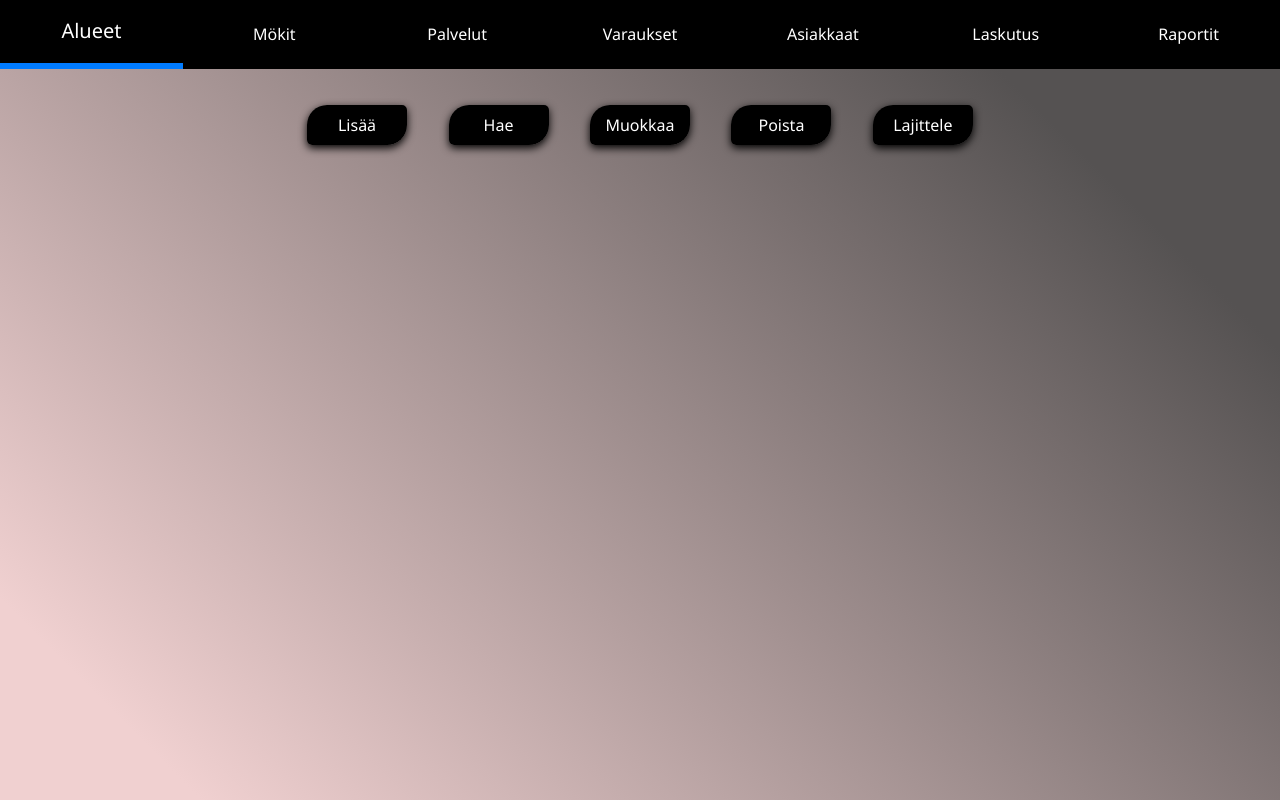
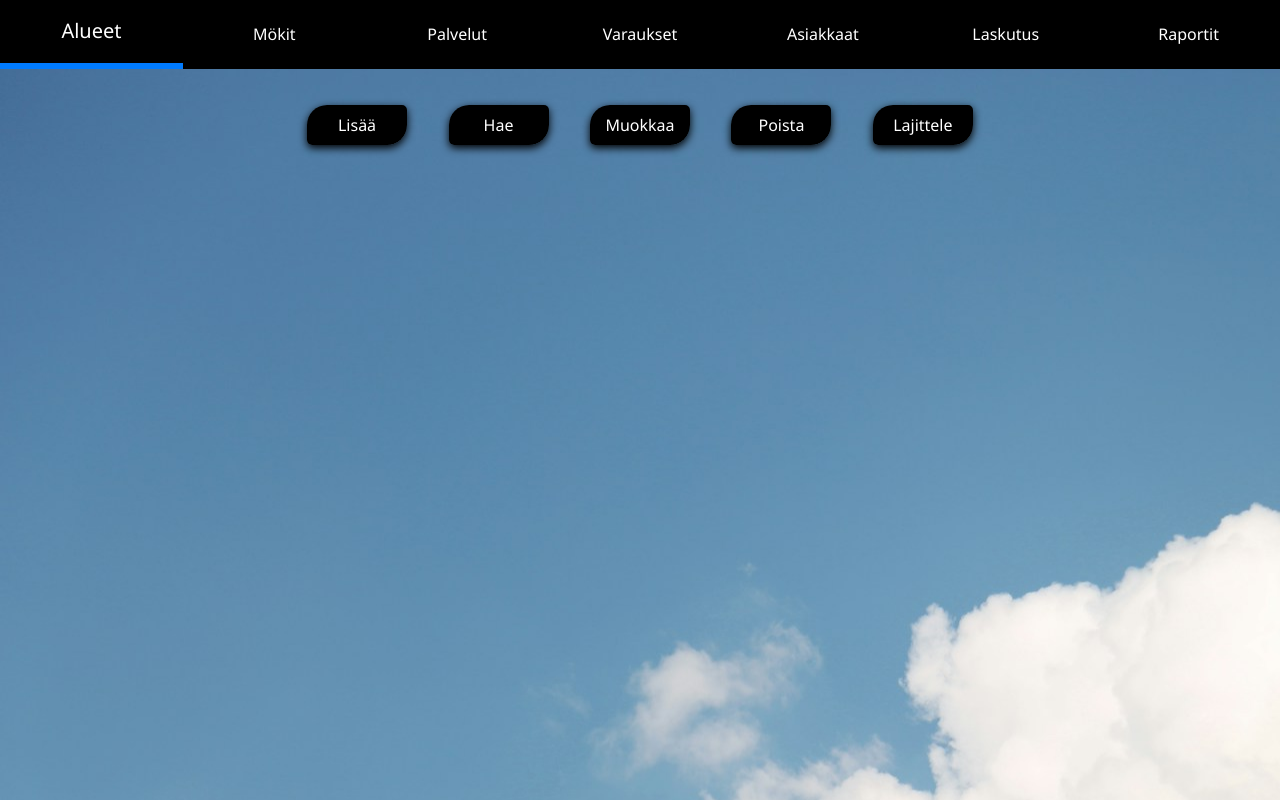
Before and after one commit to egohommeli12345/VillageBase, a React (Vite) app in the folder Frontend/VillageBase_fe/: page / in a window 1280 px wide. Built offline with nearby package versions, Linux system fonts and the light colour scheme.

Commit message:
Add useContext hook for sortType and update background image

```diff
--- a/Frontend/VillageBase_fe/src/components/CottageComponents/CottagePage.tsx
+++ b/Frontend/VillageBase_fe/src/components/CottageComponents/CottagePage.tsx
@@ -7,6 +7,7 @@ import { SortItems } from "../SortingComponents/SorterFunc";
 
 // Function for CottagePage
 export default function CottagePage() {
+    // useContext hook for getting the sortType from the SortTypeContext
     const { sortType } = useSortType();
 
     // useState hook for mapping the cottages to CottageInterface objects
--- a/Frontend/VillageBase_fe/src/components/MainComponents/MainCenterBox.module.css
+++ b/Frontend/VillageBase_fe/src/components/MainComponents/MainCenterBox.module.css
@@ -21,13 +21,19 @@
     /* Persikka*/
     /* background-image: linear-gradient(45deg, #ff0000 10%, #f7bb00 86%); */
 
-    background-image: linear-gradient(45deg, #f0d0d0 10%, #555252 86%);
-
+    /*background-image: linear-gradient(45deg, #c9e3ff 25%, #8ec5ff 90%);*/
+    background-image: url(cloud.jpg);
     height: 100%;
     /* background-size: 11px 11px; */
     /* margin-right: 1em;s
     margin-left: 1em; */
     /* margin-bottom: 1em; */
+}
+
+.bgImg {
+    position: absolute;
+    width: 100%;
+    height: 100%;
 }
 
 .page {
```
Also changed, not shown: Frontend/VillageBase_fe/src/components/MainComponents/cloud.jpg (added).
